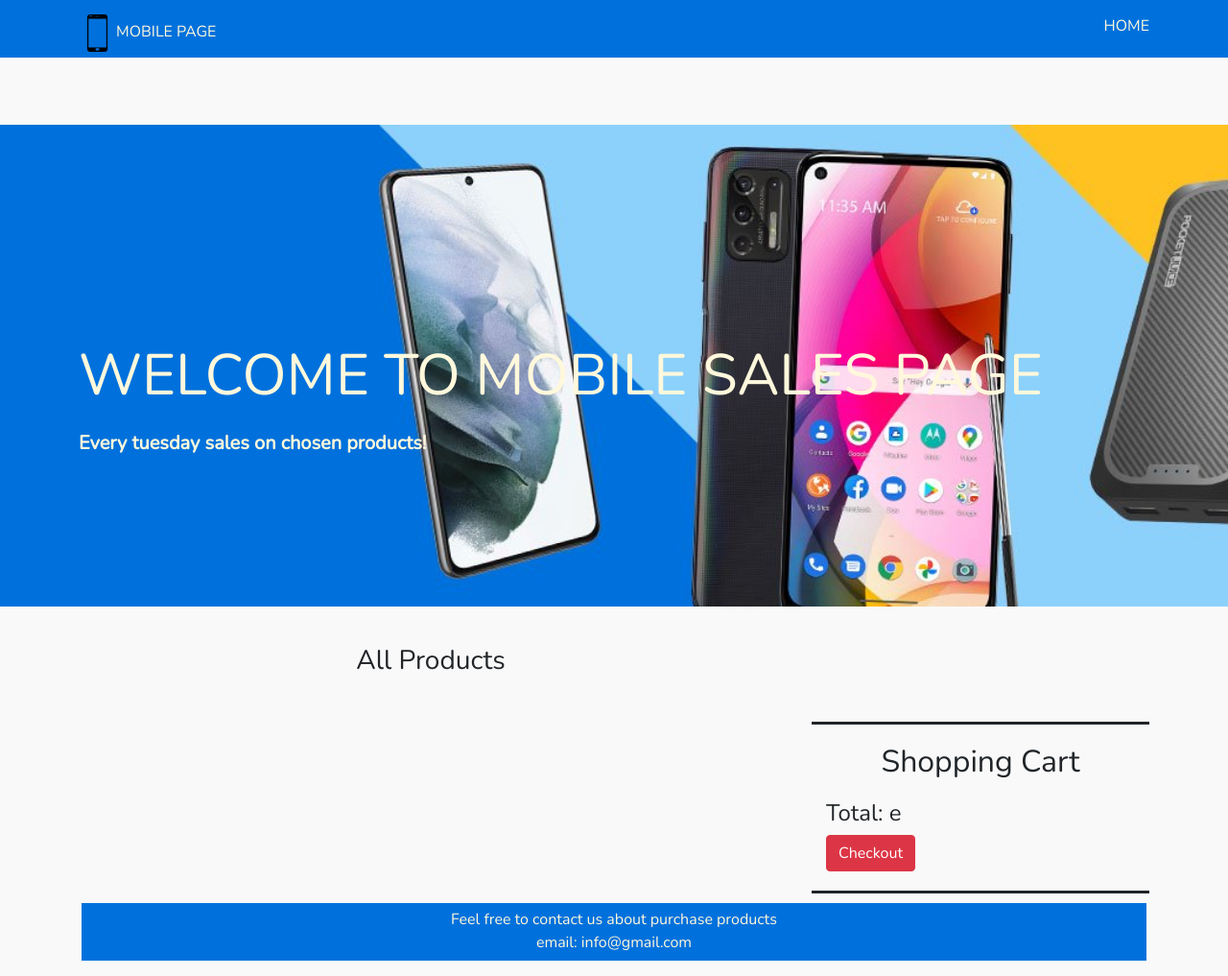
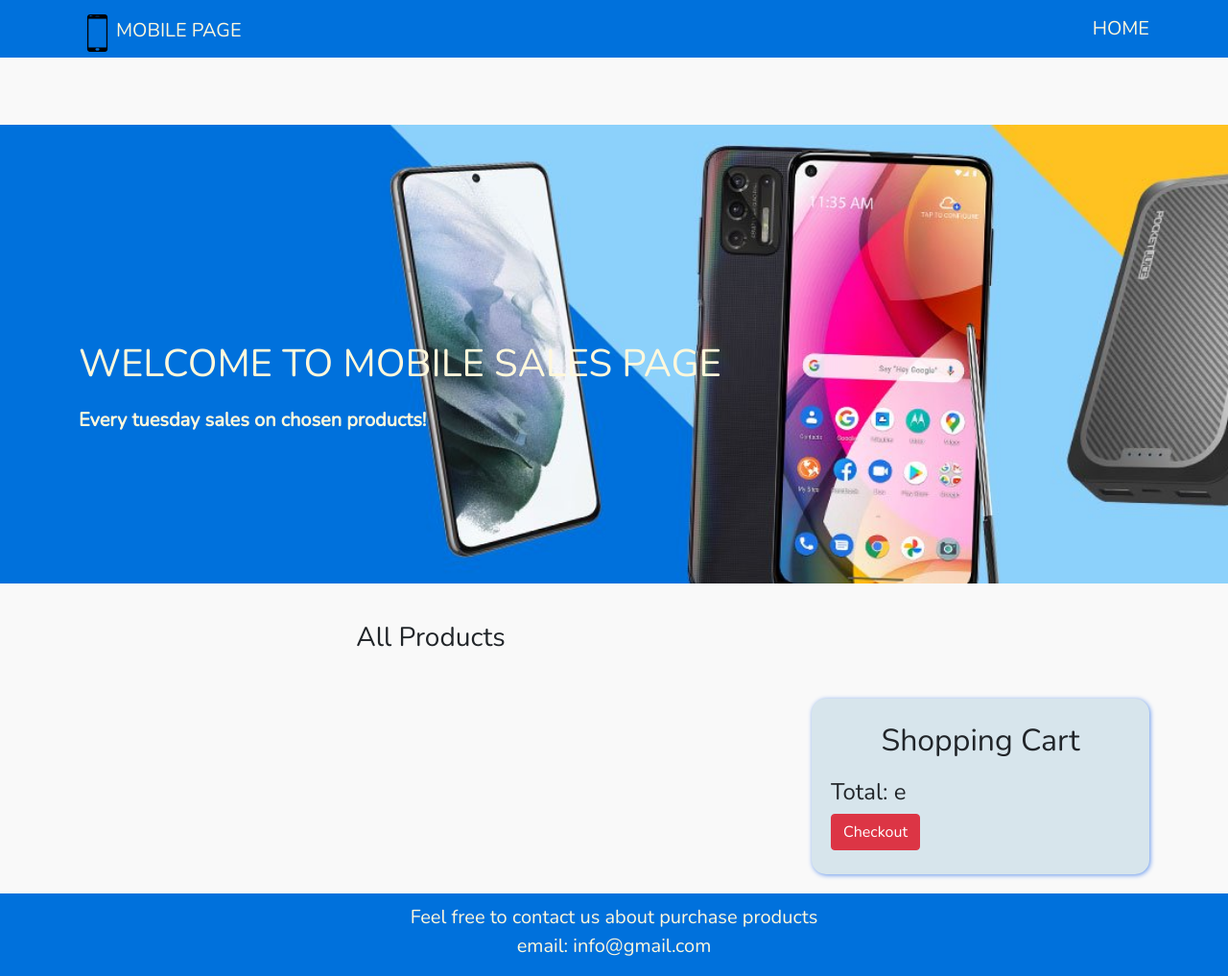
Before and after one commit to milosmerdovic/Mobile-Phone-Online-Store, a Spring app: page /index in a window 1280 px wide. Shown: the whole page at 96% size. Run offline with Thymeleaf, Linux system fonts and the light colour scheme; the template is opened without the code that fills it, so the values that code supplies are empty; some libraries are stand-ins or nearby versions.

Commit message:
Added new styles

```diff
--- a/src/main/resources/static/css/style.css
+++ b/src/main/resources/static/css/style.css
@@ -29,22 +29,25 @@
 }
 .pre-header .logo p{
 	color: cornsilk;
+	font-size: 20px;
 }
 .pre-header .logo img{
 	max-width: 39px;
 }
 
-.pre-header .first-menu li {
+.pre-header .nav-bar li {
     display: inline-block;
     margin-left: 10px;
 }
 
-.pre-header .first-menu li a {
+.pre-header .nav-bar li a {
     color: cornsilk;
     text-transform: uppercase;
+    font-size: 20px;
+    text-decoration: none;
 }
 
-.pre-header .first-menu {
+.pre-header .nav-bar {
     text-align: right;
     max-width: 80%;
 }
@@ -61,7 +64,7 @@
 .window-section h1 {
     color: cornsilk;
     text-transform: uppercase;
-    font-size: 60px;
+    font-size: 40px;
     margin-bottom: 20px;
 }
 
@@ -83,15 +86,17 @@
 	display: grid;
 	text-align: center;
 	grid-template-columns: repeat(auto-fill, minmax(200px, 1fr));
-	grid-gap: 20px;
+	grid-gap: 30px;
+	margin-bottom: 40px;
 }
 
 .grid-item .item{
     padding: 38px;
 	font-size: 20px;
 	display: grid;
-    box-shadow: 10px 10px 5px #7987a2;
-    background-color: #b4cae1;
+    box-shadow: 10px 10px 5px #b5c1d98a;
+    background-color: #d7e5ec;
+    border-radius: 15px;
 }
 
 .grid-item :hover{
@@ -101,7 +106,10 @@
 
 .grid-container{
 	margin-top: 120px;
-	border-block: solid;
+	box-shadow: 1px 1px 5px cornflowerblue;
+	padding: 5px;
+	border-radius: 15px;
+	background-color: #d7e5ec;
 }
 
 .grid-container .row-panel-body{
@@ -125,10 +133,10 @@
 }
 
 .footer {
-    height: 60px;
-    background-color: #0071dc;
-    color: cornsilk;
-    text-align: center;
-    margin-top: 10px;
-    padding-top: 5px;
+   	background-color: #0071dc;
+	color: cornsilk;
+	text-align: center;
+	margin-top: 20px;
+	padding-top: 10px;
+	font-size: 20px;
 }
--- a/src/main/resources/templates/fragments/header.html
+++ b/src/main/resources/templates/fragments/header.html
@@ -25,7 +25,7 @@
                                 <a href="/"><img th:src="@{images/log.png}" alt="logo"><p>Mobile page</p>
                                 </a>
                             </div>
-                        	<ul class="first-menu">
+                        	<ul class="nav-bar">
                                 <li><a href="/">Home</a></li>
                             </ul>
                     </div>
--- a/src/main/resources/templates/fragments/main.html
+++ b/src/main/resources/templates/fragments/main.html
@@ -26,5 +26,6 @@
                 <div th:replace="fragments/shoppingCart :: shopping-cart"></div>
             </div>
 		</div>
+	</div>
 </body>
 </html>
```
Also changed, not shown: src/main/resources/templates/index.html (+4 -3 lines), 7 other files.
